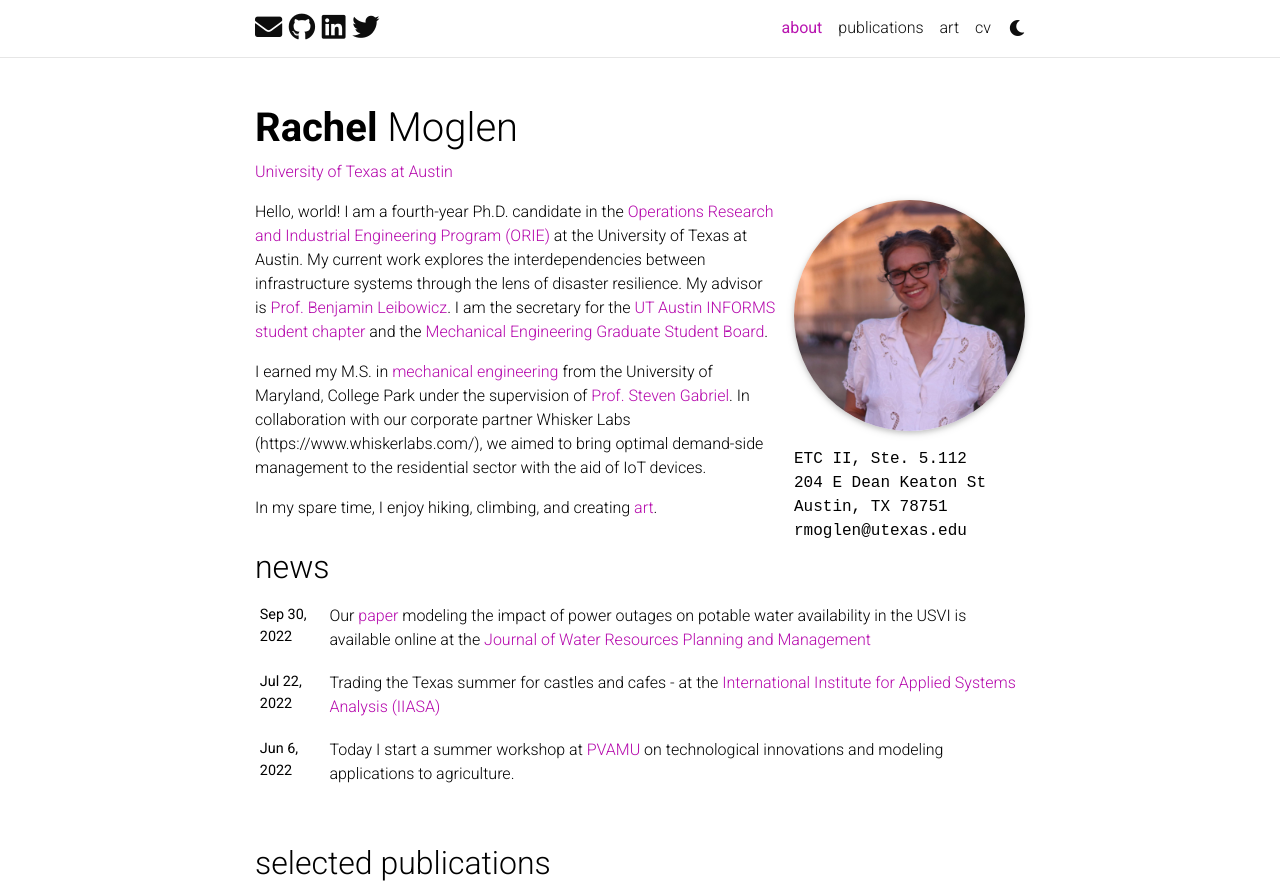
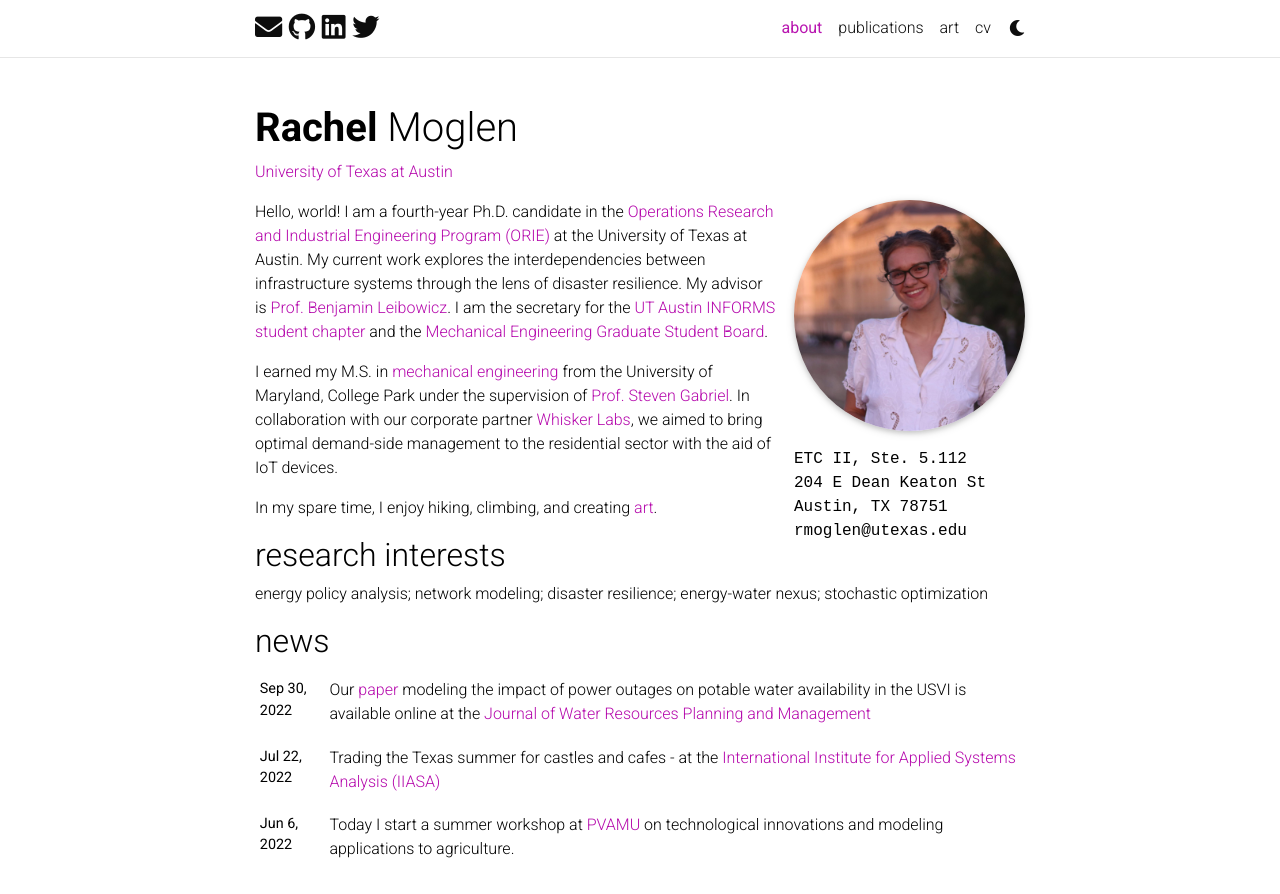
Before and after one commit to rmoglen/rmoglen.github.io, a Jekyll site: the page built from _pages/about.md, in a window 1280 px wide and 1223 px high, cut to the strip 0-894 px from the top of the window. Built offline with Jekyll 4.4.1, drawn with Linux system fonts in a browser that asks for light colours; full-size pictures stand in for the smaller copies a plugin makes; comment, search, counter and statistics services are not loaded; a style sheet for code colours, icons or effects is not loaded.

Commit message:
research interests

```diff
--- a/_pages/about.md
+++ b/_pages/about.md
@@ -21,6 +21,9 @@ social: false  # includes social icons at the bottom of the page
 
 Hello, world! I am a fourth-year Ph.D. candidate in the [Operations Research and Industrial Engineering Program (ORIE)](https://www.orie.utexas.edu/) at the University of Texas at Austin. My current work explores the interdependencies between infrastructure systems through the lens of disaster resilience. My advisor is [Prof. Benjamin Leibowicz](https://sites.utexas.edu/leibowicz/). I am the secretary for the [UT Austin INFORMS student chapter](https://connect.informs.org/universityoftexasaustin/home) and the [Mechanical Engineering Graduate Student Board](https://sites.utexas.edu/megsb/).
 
-I earned my M.S. in [mechanical engineering](https://enme.umd.edu/) from the University of Maryland, College Park under the supervision of [Prof. Steven Gabriel](http://www.stevenagabriel.umd.edu/).  In collaboration with our corporate partner Whisker Labs (https://www.whiskerlabs.com/), we aimed to bring optimal demand-side management to the residential sector with the aid of IoT devices.
+I earned my M.S. in [mechanical engineering](https://enme.umd.edu/) from the University of Maryland, College Park under the supervision of [Prof. Steven Gabriel](http://www.stevenagabriel.umd.edu/).  In collaboration with our corporate partner [Whisker Labs](https://www.whiskerlabs.com/), we aimed to bring optimal demand-side management to the residential sector with the aid of IoT devices.
 
 In my spare time, I enjoy hiking, climbing, and creating [art](https://rmoglen.github.io/art/).
+
+<h2 class="year">research interests</h2>
+energy policy analysis; network modeling; disaster resilience; energy-water nexus; stochastic optimization
```
